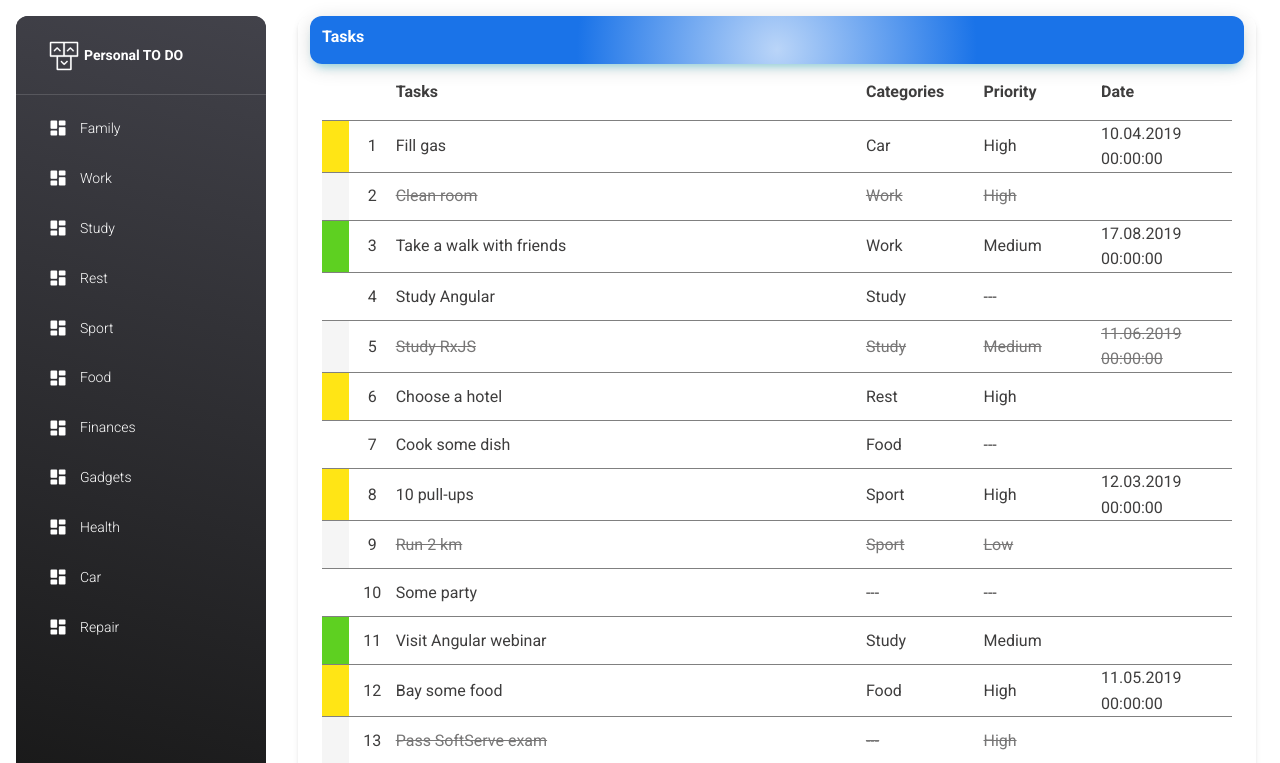
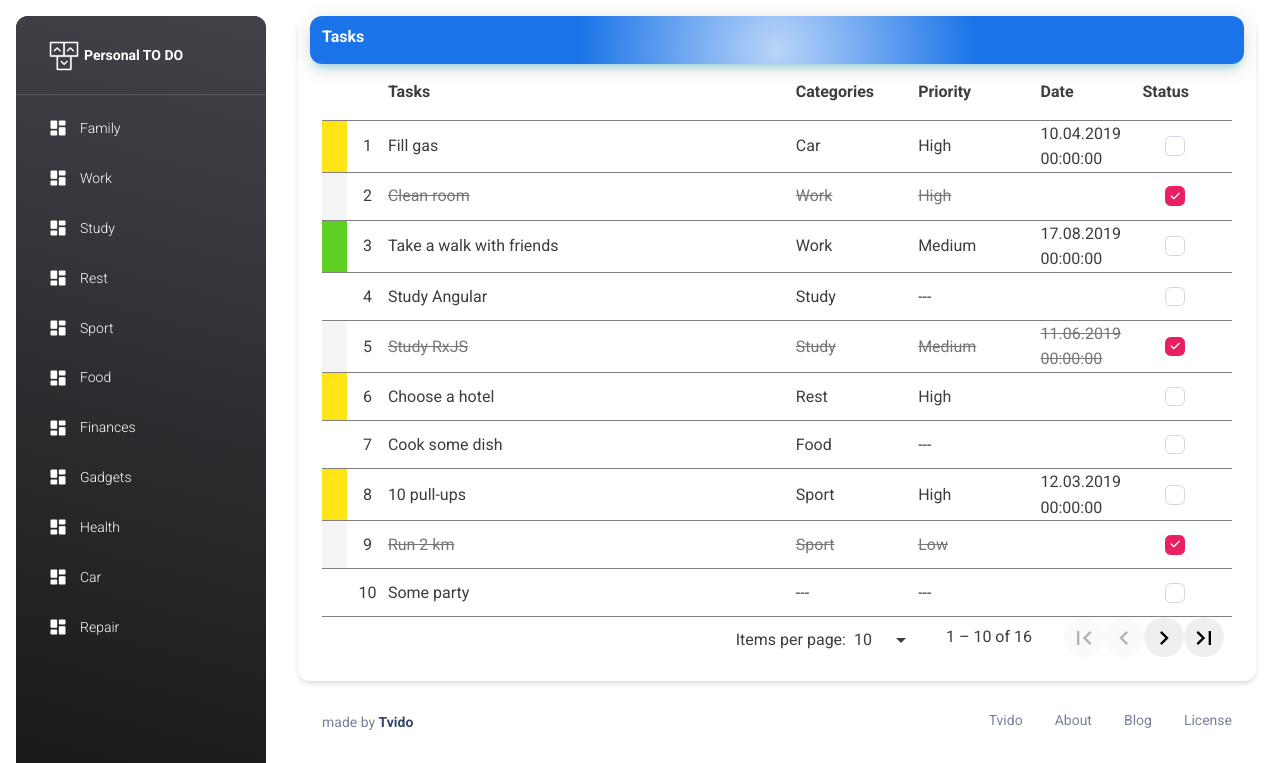
Before and after one commit to Tvido/todo, an Angular app: page / in a window 1280 px wide. Shown: the top 763 px of the page. Built offline with nearby package versions, Linux system fonts and the light colour scheme.

Commit message:
add mat-sort
- add sorting for table
- add status checkbox
- add 'no content' text if no tasks
- add pagination for tasks (TODO - fix styles when hover, fix dropdown for 'items per page')

```diff
--- a/src/app/components/tasks/tasks.component.css
+++ b/src/app/components/tasks/tasks.component.css
@@ -14,6 +14,10 @@
   align-items: center;
   font-size: 0.67rem;
   opacity: 0;
+}
+
+.mat-form-field {
+  margin-right: 12px;
 }
 
 .completed {
@@ -40,19 +44,11 @@ table {
 }
 
 .col-priority {
-  width: 10%;
+  width: 12%;
 }
 
 .col-category {
-  width: 10%;
-}
-
-.col-select {
-  width: 3%;
-}
-
-.col-operations {
-  width: 8%;
+  width: 12%;
 }
 
 .col-color {
@@ -62,3 +58,7 @@ table {
 .col-date {
   width: 10%;
 }
+
+.col-status {
+  width: 1%;
+}
--- a/src/app/components/tasks/tasks.component.html
+++ b/src/app/components/tasks/tasks.component.html
@@ -7,10 +7,10 @@
     </div>
   </div>
 
-  <div class="card-body pt-0">
+  <div *ngIf="tasks.length; else noContent" class="card-body pt-0">
     <div class="table-responsive">
 
-      <table [dataSource]="dataSource" mat-table>
+      <table [dataSource]="dataSource" mat-table matSort>
         <ng-container matColumnDef="color">
           <th *matHeaderCellDef mat-header-cell></th>
           <td *matCellDef="let task" [style.background-color]="getPriorityColor(task)" class="col-color" mat-cell></td>
@@ -24,14 +24,14 @@
         </ng-container>
 
         <ng-container matColumnDef="title">
-          <th *matHeaderCellDef mat-header-cell>Tasks</th>
+          <th *matHeaderCellDef mat-header-cell mat-sort-header>Tasks</th>
           <td *matCellDef="let task" [class.completed]="task.completed" class="col-title" mat-cell>
             {{task.title}}
           </td>
         </ng-container>
 
         <ng-container matColumnDef="category">
-          <th *matHeaderCellDef mat-header-cell>Categories</th>
+          <th *matHeaderCellDef mat-header-cell mat-sort-header>Categories</th>
           <td *matCellDef="let task"
               [ngClass]="{'completed': task.completed, 'nocategory': task.category == null, 'link': !task.completed && task.category}"
               class="col-category"
@@ -41,7 +41,7 @@
         </ng-container>
 
         <ng-container matColumnDef="priority">
-          <th *matHeaderCellDef mat-header-cell>Priority</th>
+          <th *matHeaderCellDef mat-header-cell mat-sort-header>Priority</th>
           <td *matCellDef="let task" [ngClass]="{'completed': task.completed, 'nopriority': task.priority == null}"
               class="col-priority" mat-cell>
             {{task.priority ? task.priority.title : '---'}}
@@ -49,30 +49,42 @@
         </ng-container>
 
         <ng-container matColumnDef="date">
-          <th *matHeaderCellDef mat-header-cell>Date</th>
+          <th *matHeaderCellDef mat-header-cell mat-sort-header>Date</th>
           <td *matCellDef="let task" [ngClass]="{'completed': task.completed, 'nodate': task.date == null}" class="col-date"
               mat-cell>
             {{task.date | date : 'dd.LL.yyyy HH:mm:ss'}}
           </td>
         </ng-container>
 
+        <ng-container matColumnDef="status">
+          <th *matHeaderCellDef mat-header-cell mat-sort-header>Status</th>
+          <td *matCellDef="let task" class="col-status" mat-cell>
+            <span class="form-check form-check-info text-center ps-0">
+              <input
+                id="flexCheckDefault"
+                class="form-check-input"
+                type="checkbox"
+                value=""
+                [checked]="task.completed"
+              (click)="toggleTaskComplete(task)">
+            </span>
+          </td>
+        </ng-container>
+
         <tr *matHeaderRowDef="displayedColumns" mat-header-row></tr>
 
         <tr *matRowDef="let row; columns: displayedColumns" mat-row></tr>
+
       </table>
 
-      <!--            <td>-->
-      <!--              <div class="form-check form-check-info text-start ps-0">-->
-      <!--                <input-->
-      <!--                  id="flexCheckDefault"-->
-      <!--                  class="form-check-input"-->
-      <!--                  type="checkbox"-->
-      <!--                  value=""-->
-      <!--                  [checked]="task.completed"-->
-      <!--                (click)="toggleTaskComplete(task)">-->
-      <!--              </div>-->
-      <!--            </td>-->
+      <mat-paginator [pageSizeOptions]="[10, 20, 50]" showFirstLastButtons></mat-paginator>
 
     </div>
   </div>
+
+  <ng-template #noContent>
+    <div class="text-center p-7">
+      No Tasks yet
+    </div>
+  </ng-template>
 </div>
--- a/src/app/components/tasks/tasks.component.ts
+++ b/src/app/components/tasks/tasks.component.ts
@@ -1,16 +1,21 @@
-import { Component, OnInit } from '@angular/core';
+import {AfterViewInit, Component, OnInit, ViewChild} from '@angular/core';
 import {DataHandlerService} from "../../services/data-handler.service";
 import {Task} from "../../models/Task";
 import {MatTableDataSource} from "@angular/material/table";
+import {MatPaginator} from "@angular/material/paginator";
+import {MatSort} from "@angular/material/sort";
 
 @Component({
   selector: 'app-tasks',
   templateUrl: './tasks.component.html',
   styleUrls: ['./tasks.component.css']
 })
-export class TasksComponent implements OnInit {
-  displayedColumns: string[] = ['color', 'id', 'title', 'category', 'priority', 'date'];
+export class TasksComponent implements OnInit, AfterViewInit {
+  displayedColumns: string[] = ['color', 'id', 'title', 'category', 'priority', 'date', 'status'];
   dataSource!: MatTableDataSource<Task>
+
+  @ViewChild(MatPaginator, {static: false}) private paginator!: MatPaginator;
+  @ViewChild(MatSort, {static: false}) private sort!: MatSort;
 
   tasks: Task[] = []
 
@@ -26,6 +31,10 @@ export class TasksComponent implements OnInit {
     this.refreshTable()
   }
 
+  ngAfterViewInit(): void {
+    this.addTableObjects()
+  }
+
   toggleTaskComplete(task: Task) {
     task.completed = !task.completed
   }
@@ -38,10 +47,41 @@ export class TasksComponent implements OnInit {
     if(task.priority && task.priority.color) {
       return task.priority.color
     }
+
     return '#fff'
   }
 
   private refreshTable() {
     this.dataSource.data = this.tasks
+    this.addTableObjects()
+
+    this.dataSource.sortingDataAccessor = (task, colName): any => {
+      switch(colName) {
+        case 'title': {
+          return task.title
+        }
+
+        case 'category': {
+          return task.category ? task.category.title : null
+        }
+
+        case 'priority': {
+          return task.priority ? task.priority.id : null
+        }
+
+        case 'date': {
+          return task.date ? task.date : null
+        }
+
+        case 'status': {
+          return !task.completed
+        }
+      }
+    }
+  }
+
+  private addTableObjects() {
+    this.dataSource.sort = this.sort
+    this.dataSource.paginator = this.paginator
   }
 }
```
